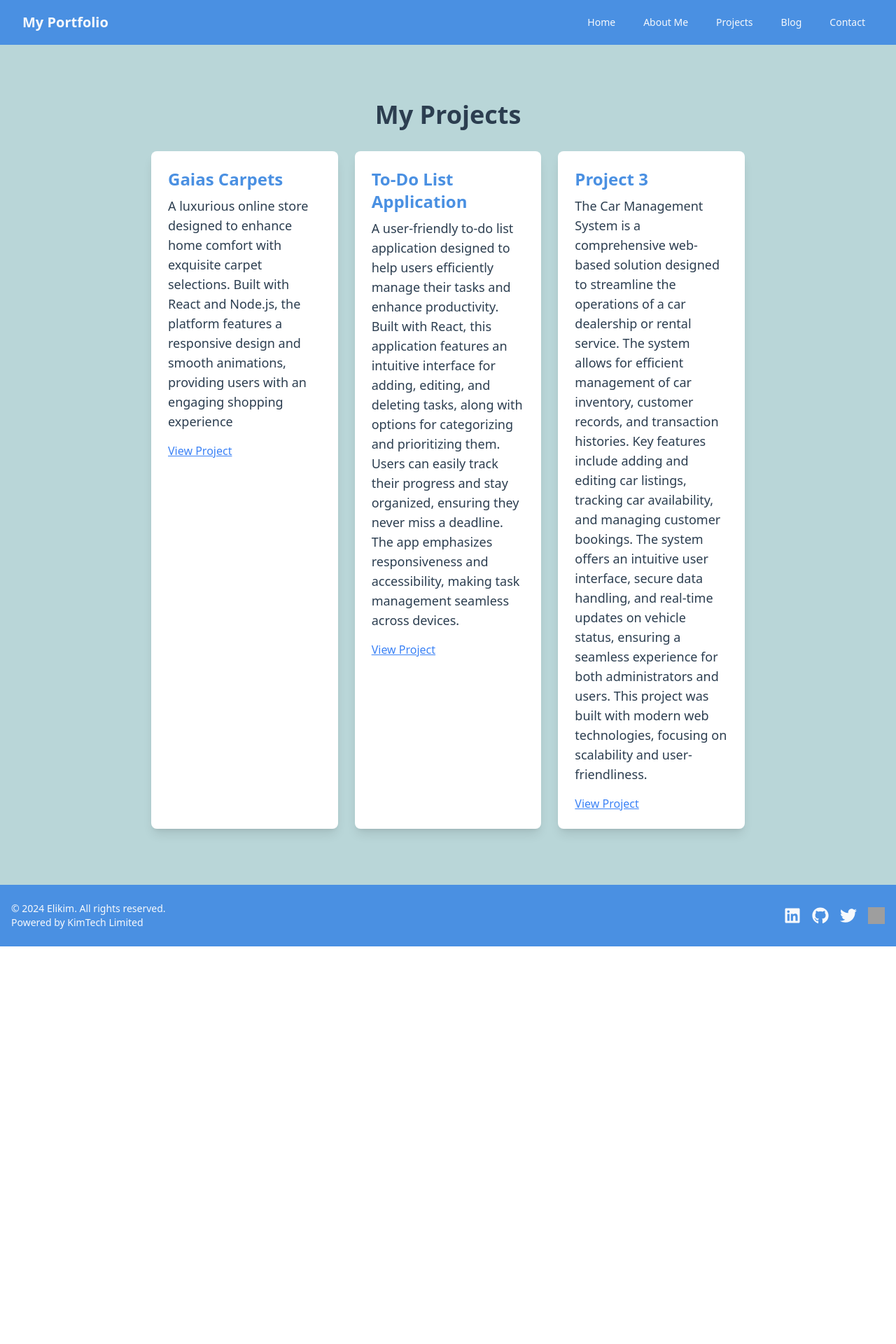
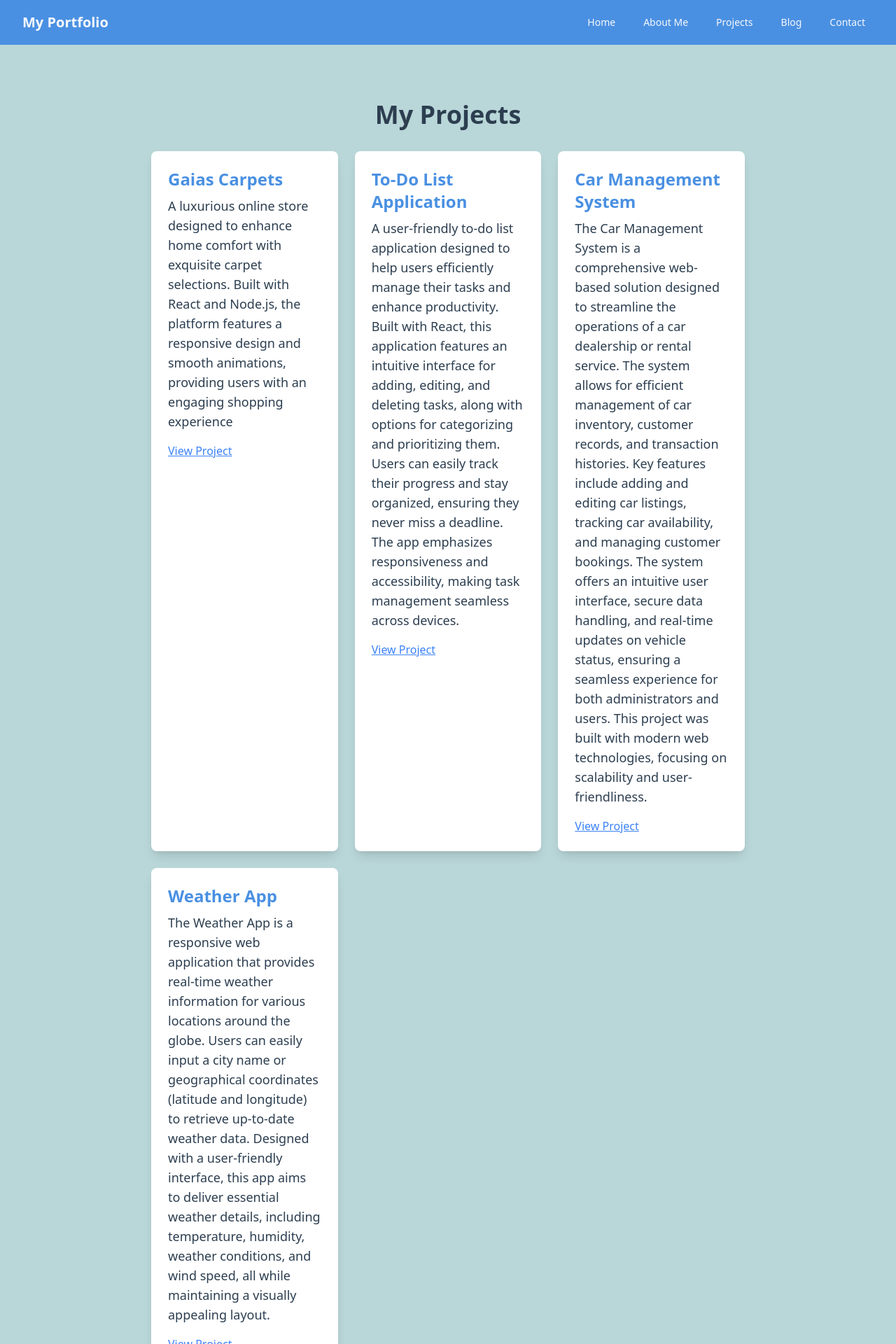
Before and after one commit to elikimz/Portifo-io, a React (Vite) app: page /projects in a window 1280 px wide. Shown: the top 1920 px of the page at 70% size. Before the commit the page ends 1352 px from the top, so only its background shows below. Built offline with nearby package versions, Linux system fonts and the light colour scheme; grey boxes are pictures that could not be loaded.

Commit message:
first commit

```diff
--- a/src/components/Projects.tsx
+++ b/src/components/Projects.tsx
@@ -15,10 +15,16 @@ const Projects = () => {
       link: 'https://to-do-list-rho-one-79.vercel.app/',
     },
     {
-      title: 'Project 3',
+      title: 'Car Management System',
       description: 'The Car Management System is a comprehensive web-based solution designed to streamline the operations of a car dealership or rental service. The system allows for efficient management of car inventory, customer records, and transaction histories. Key features include adding and editing car listings, tracking car availability, and managing customer bookings. The system offers an intuitive user interface, secure data handling, and real-time updates on vehicle status, ensuring a seamless experience for both administrators and users. This project was built with modern web technologies, focusing on scalability and user-friendliness.',
       link: 'https://final-project-frontend-nz6b.vercel.app/',
     },
+    {
+      title: 'Weather App',
+      description: 'The Weather App is a responsive web application that provides real-time weather information for various locations around the globe. Users can easily input a city name or geographical coordinates (latitude and longitude) to retrieve up-to-date weather data. Designed with a user-friendly interface, this app aims to deliver essential weather details, including temperature, humidity, weather conditions, and wind speed, all while maintaining a visually appealing layout.',
+      link: ' https://vercel.com/elikimzs-projects/weather',
+    },
+
   ];
 
   return (
```
